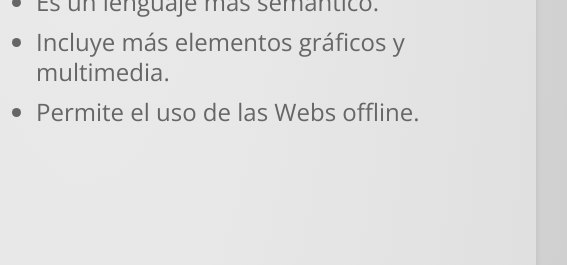
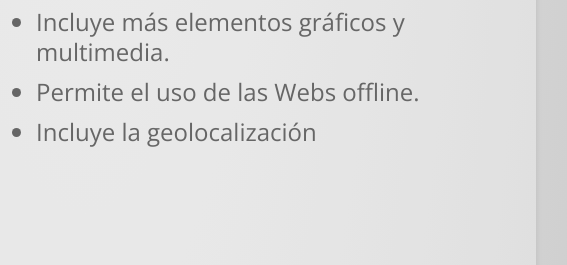
Before and after one commit to Grafijoss/pildorafront, a plain HTML site: page slides/index.html in a window 1280 px wide. Shown: the part 7515-7780 px from the top of the page, 554-1121 px from the left. Drawn offline with nearby package versions, Linux system fonts and the light colour scheme; a script that the page names is missing; files whose address does not match are found by name.

Commit message:
geolocalizacion

```diff
--- a/slides/index.html
+++ b/slides/index.html
@@ -191,6 +191,9 @@
                 </li>
                 <li>
                     Permite el uso de las Webs offline.
+                </li>
+                <li>
+                    Incluye la geolocalización
                 </li>
             </ul>
         </div>
```
